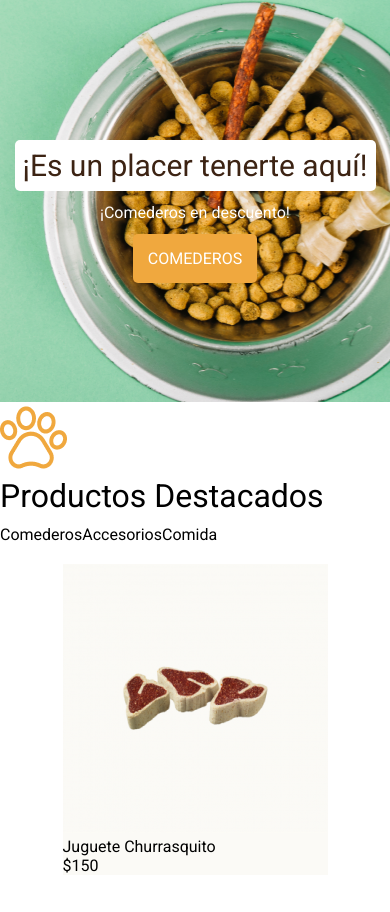
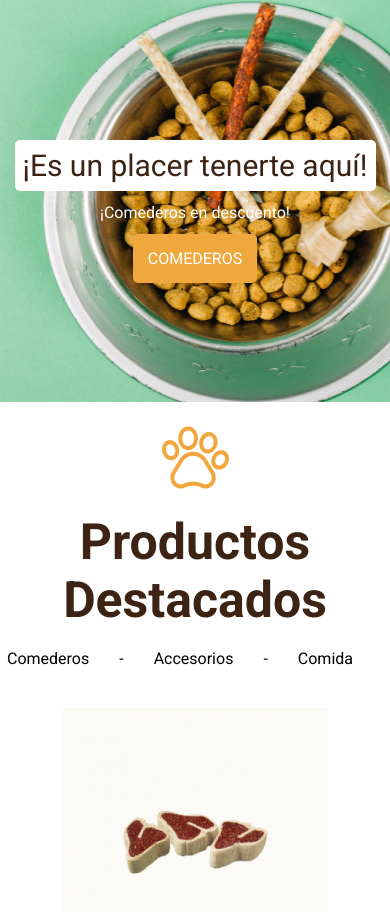
Before and after one commit to bearkid90/FE1-Petshop, a plain HTML site: page index.html in a window 390 px wide. Shown: the part 88-1000 px from the top of the page. Drawn offline with Linux system fonts and the light colour scheme.

Commit message:
products responsive

```diff
--- a/css/styles.css
+++ b/css/styles.css
@@ -189,19 +189,42 @@ header {
 /****** PRODUCTS ******/
 /*********************/
 
+#products {
+    display: flex;
+    flex-direction: column;
+    align-items: center;
+    text-align: center;
+}
+
+#products > * {
+    margin-top: 20px;
+}
+
+#products h1 {
+    color: #3C2313;
+    font-size: 50px;
+    font-weight: 700;
+}
+
+#categorias > * {
+    margin-right: 30px;
+}
+
 #products-img {
     display: flex;
-    flex-direction: row;
     flex-wrap: wrap;
+    justify-content:center;
+    width: 100%;
 }
 
 .product {
     background-color: #FBFAF6;
     margin-bottom: 20px;
-    margin-left: auto;
-    margin-right: auto;
+    margin-left: 1%;
+    margin-right: 1%;
     margin-top: 20px;
 }
+
 
 /**********************/
 /******* FORMS *******/
--- a/index.html
+++ b/index.html
@@ -54,15 +54,15 @@
             </div>
 
             <div id="products">
-                <div><img src="img/pawprint 1.png" alt="Dog's paw"></div>
+                <img src="img/pawprint 1.png" alt="Dog's paw">
                 <h1>Productos Destacados</h1>
                 <div id="categorias">
                     <p>Comederos</p>
+                    <p>-</p>
                     <p>Accesorios</p>
+                    <p>-</p>
                     <p>Comida</p>
                 </div>
-            </div>
-
                 <div id="products-img">
                     <div class="product">
                         <img src="img/churrasquito.png">
@@ -78,6 +78,7 @@
                         <img src="img/Huesito.png">
                         <p>Juguete Huesito</p>
                         <p>$650</p>
+                    </div>
                 </div>
             </div>
 
```
Lines whose indentation alone changed are shown as unchanged.
